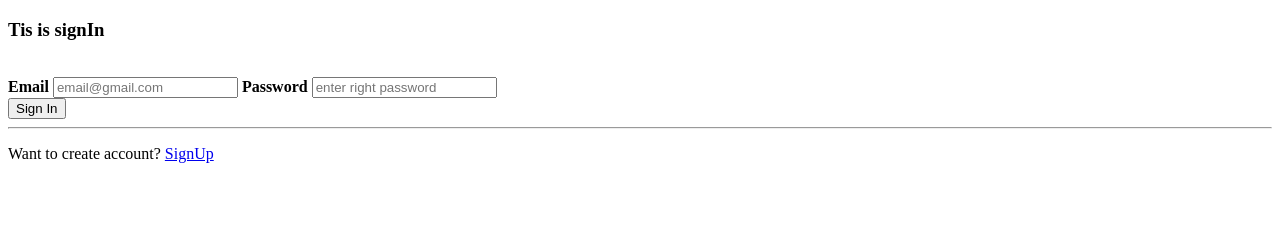
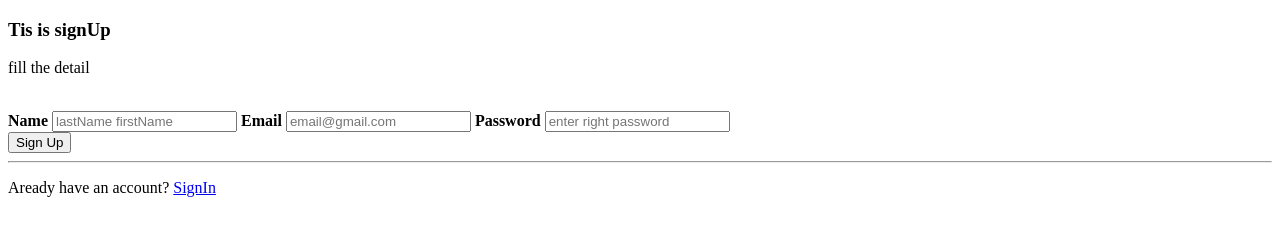
Before and after one commit to mitalrs/BackEnd-Lecture, a website: page Authentication-day3/public/signUp.html in a window 1280 px wide. Drawn offline with Linux system fonts and the light colour scheme.

Commit message:
fixed in signUp.html file

```diff
--- a/Authentication-day3/public/signUp.html
+++ b/Authentication-day3/public/signUp.html
@@ -4,12 +4,21 @@
   <meta charset="UTF-8">
   <meta http-equiv="X-UA-Compatible" content="IE=edge">
   <meta name="viewport" content="width=device-width, initial-scale=1.0">
-  <title>SignIn</title>
+  <title>SignUp</title>
 </head>
 <body>
   <div>
-  <h3>Tis is signIn</h3>
+  <h3>Tis is signUp</h3>
+  <p>fill the detail</p>
   <br/>
+
+  <lable for="name"><b>Name</b></lable>
+  <input
+    type="text"
+    placeholder="lastName firstName"
+    name="name"
+    required
+    id="name"/>
 
    <lable for="email"><b>Email</b></lable>
   <input
@@ -25,42 +34,41 @@
     placeholder="enter right password"
     name="psw"
     required
-    id="password"/>
+    id="psw"/>
 
   <div class="clearfix">
-    <button type="submit" id="sign-in-btn">Sign In</button>
+    <button type="submit" class="signupbtn" id="sign-up-btn">Sign Up</button>
   </div>
   <hr/>
-  <p>Want to create account? <a href="./signUp.html">SignUp</a></p>
+  <p>Aready have an account? <a href="./signIn.html">SignIn</a></p>
 </div>
   <script>
-    let signInSubmitButton = document.querySelector
-("#sign-in-btn");
-  let email = document.getElementById("email");
-  let pwd = document.getElementById("password");
+    let signUpSubmitButton = document.querySelector('#sign-up-btn');
+    let name = document.getElementById('name');
+    let email=document.getElementById('email');
+    let psw = document.getElementById('psw');
 
-  signInSubmitButton.addEventListener("click", async ()=>{
-    let user = {
+    signUpSubmitButton.addEventListener('click', async ()=>{
+      let user ={
+        name: name.value,
         email: email.value,
-      password: pwd.value,
+        password: psw.value,
       };
       console.log(user);
 
-    //https://nodejs-authentication.mitalsapkale1.repl.co/signIn.html
-    let request = await fetch("http://localhost:1337/api/v1/signin", {
+      let request = await fetch("http://localhost:1337/api/v1/signup",{
   method: "POST",
-      haeders: {
+        headers: {
           "Content-Type": "application/json",
         },
         crossDomain: true,
         body: JSON.stringify(user),
       });
+      console.log(request)
       let message = await request.text();
-
       console.log(message);
       alert(message);
     });
   </script>
 </body>
 </html>
-<!-- https://nodejs-authentication.mitalsapkale1.repl.co/signIn.html -->
```
Lines whose indentation alone changed are shown as unchanged.
